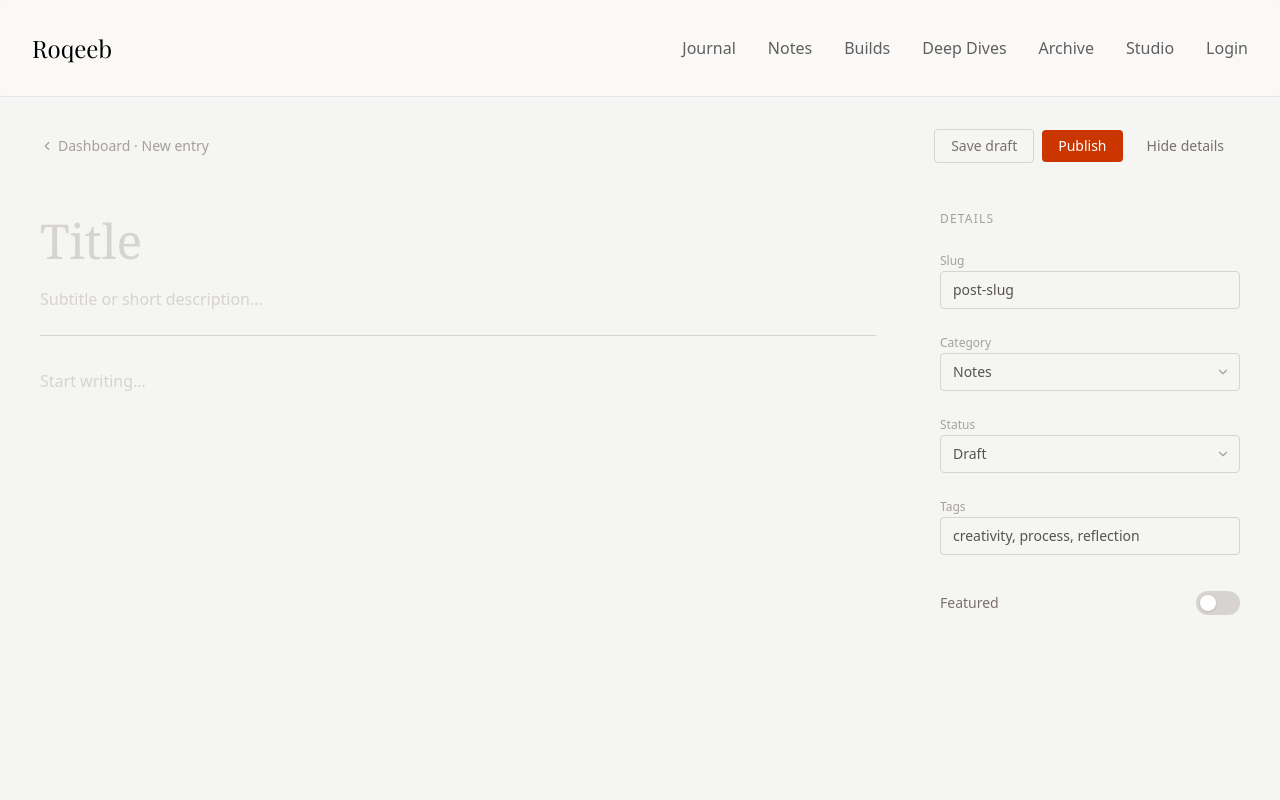
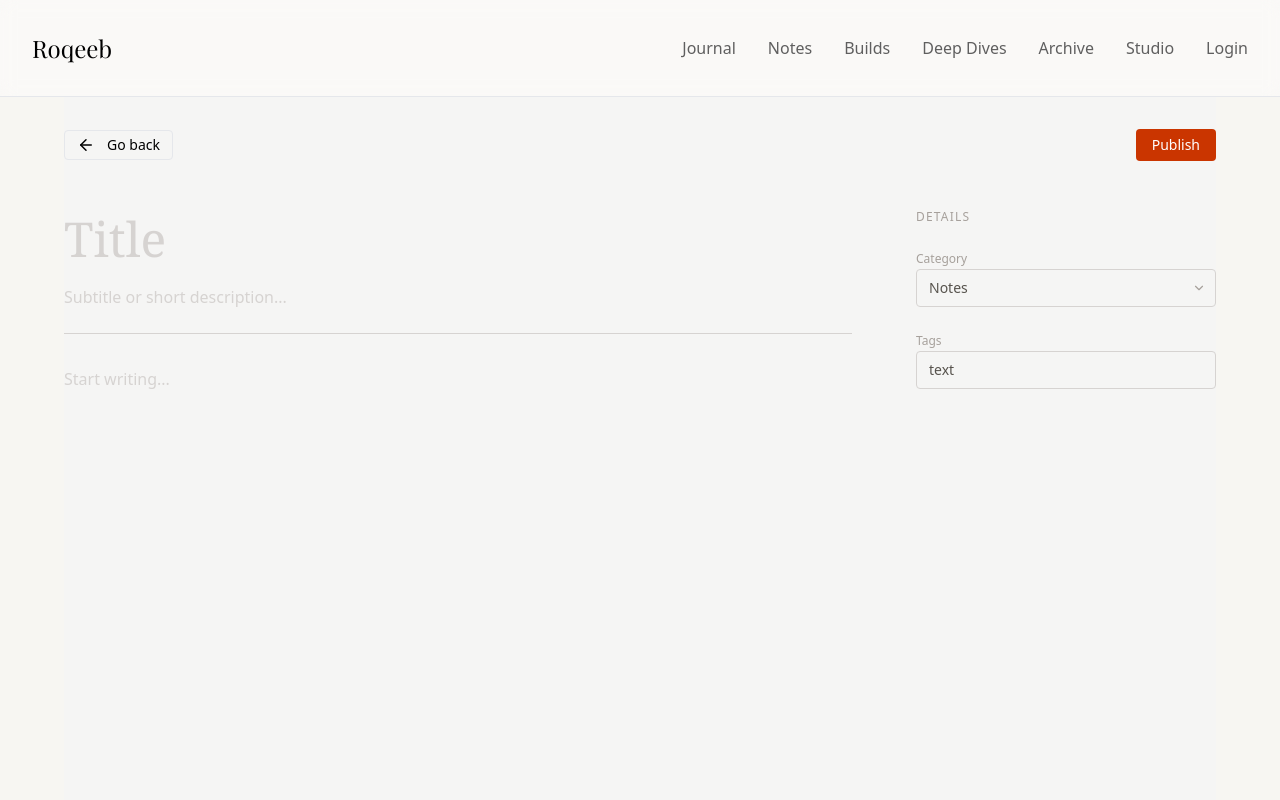
Before and after one commit to Roqeeb-dev/digital-journal, a Next.js app: page /dashboard/new in a window 1280 px wide. Shown: the top 800 px of the page. Built offline with nearby package versions, Linux system fonts and the light colour scheme.

Commit message:
added prelim functionality to the form

```diff
--- /dev/null
+++ b/app/dashboard/new/FormClient.tsx
@@ -0,0 +1,129 @@
+"use client";
+
+import { ChevronDown } from "lucide-react";
+import { useState } from "react";
+import type { Content } from "@/lib/notesData";
+import BackLink from "@/components/BackLink";
+
+export default function FormClient() {
+  const [journalDetails, setJournalDetails] = useState<Content>({
+    id: new Date().getTime(),
+    title: "",
+    content: "",
+    excerpt: "",
+    createdAt: "",
+    category: "note",
+    tags: ["text"],
+  });
+
+  function handleChange(
+    e: React.ChangeEvent<
+      HTMLInputElement | HTMLTextAreaElement | HTMLSelectElement
+    >,
+  ) {
+    const { name, value } = e.target;
+
+    setJournalDetails((prev) => ({
+      ...prev,
+      [name]:
+        name === "tags" ? value.split(",").map((tag) => tag.trim()) : value,
+    }));
+  }
+
+  return (
+    <main className="min-h-screen max-w-6xl mx-auto bg-stone-100 px-4 lg:px-0 pt-8 pb-24">
+      {/* Top Bar */}
+      <div className="flex items-center justify-between mb-12">
+        <BackLink />
+        <div className="flex items-center gap-2">
+          <button className="px-4 py-1.5 text-sm rounded bg-orange-700 text-white hover:bg-orange-800 transition">
+            Publish
+          </button>
+        </div>
+      </div>
+
+      {/* Main Workspace */}
+      <section className="grid grid-cols-1 lg:grid-cols-[1fr_300px] gap-16">
+        {/* Writing Area */}
+        <div>
+          <input
+            type="text"
+            name="title"
+            placeholder="Title"
+            value={journalDetails.title}
+            onChange={handleChange}
+            className="w-full bg-transparent text-5xl font-serif text-stone-700 placeholder:text-stone-300 focus:outline-none leading-tight"
+          />
+          <input
+            type="text"
+            name="excerpt"
+            placeholder="Subtitle or short description..."
+            value={journalDetails.excerpt}
+            onChange={handleChange}
+            className="w-full bg-transparent mt-4 text-base text-stone-400 placeholder:text-stone-300 focus:outline-none"
+          />
+          <div className="border-b border-stone-300 mt-6 mb-8" />
+          <textarea
+            placeholder="Start writing..."
+            name="content"
+            value={journalDetails.content}
+            onChange={handleChange}
+            className="w-full min-h-[60vh] bg-transparent resize-none text-base leading-relaxed text-stone-600 placeholder:text-stone-300 focus:outline-none"
+          />
+        </div>
+
+        {/* Details Panel */}
+        <aside className="space-y-5">
+          <h3 className="text-xs uppercase tracking-widest text-stone-400 font-medium">
+            Details
+          </h3>
+
+          <Field label="Category">
+            <div className="relative">
+              <select
+                name="category"
+                value={journalDetails.category}
+                onChange={handleChange}
+                className="w-full px-3 py-2 text-sm text-stone-600 border border-stone-300 rounded bg-stone-100 focus:outline-none focus:border-stone-400 appearance-none cursor-pointer pr-8"
+              >
+                <option value="note">Notes</option>
+                <option value="build">Builds</option>
+                <option value="deep-dive">Deep Dives</option>
+              </select>
+              <ChevronDown
+                size={14}
+                className="absolute right-2.5 top-1/2 -translate-y-1/2 text-stone-400 pointer-events-none"
+              />
+            </div>
+          </Field>
+
+          <Field label="Tags">
+            <input
+              type="text"
+              name="tags"
+              placeholder="tag1, tag2, tag3"
+              value={journalDetails.tags.join(", ")}
+              onChange={handleChange}
+              className="w-full px-3 py-2 text-sm text-stone-600 border border-stone-300 rounded bg-transparent focus:outline-none focus:border-stone-400 placeholder:text-stone-300"
+            />
+          </Field>
+        </aside>
+      </section>
+    </main>
+  );
+}
+
+function Field({
+  label,
+  children,
+}: {
+  label: string;
+  children: React.ReactNode;
+}) {
+  return (
+    <div className="space-y-1.5">
+      <label className="text-xs text-stone-400">{label}</label>
+      {children}
+    </div>
+  );
+}
--- a/app/dashboard/new/page.tsx
+++ b/app/dashboard/new/page.tsx
@@ -1,5 +1,4 @@
-import Link from "next/link";
-import { ChevronLeft, ChevronDown } from "lucide-react";
+import FormClient from "./FormClient";
 
 export const metadata = {
   title: "New Entry | Dashboard",
@@ -8,122 +7,8 @@ export const metadata = {
 
 export default function Page() {
   return (
-    <main className="min-h-screen bg-stone-100 px-10 pt-8 pb-24">
-      {/* Top Bar */}
-      <div className="flex items-center justify-between mb-12">
-        <Link
-          href="/dashboard"
-          className="flex items-center gap-1 text-sm text-stone-400 hover:text-stone-600 transition"
-        >
-          <ChevronLeft size={14} />
-          <span>Dashboard · New entry</span>
-        </Link>
-        <div className="flex items-center gap-2">
-          <button className="px-4 py-1.5 text-sm rounded border border-stone-300 text-stone-500 bg-transparent hover:bg-stone-200 transition">
-            Save draft
-          </button>
-          <button className="px-4 py-1.5 text-sm rounded bg-orange-700 text-white hover:bg-orange-800 transition">
-            Publish
-          </button>
-          <button className="px-4 py-1.5 text-sm text-stone-500 hover:text-stone-700 transition">
-            Hide details
-          </button>
-        </div>
-      </div>
-
-      {/* Main Workspace */}
-      <section className="grid grid-cols-1 lg:grid-cols-[1fr_300px] gap-16">
-        {/* Writing Area */}
-        <div>
-          <input
-            type="text"
-            placeholder="Title"
-            className="w-full bg-transparent text-5xl font-serif text-stone-700 placeholder:text-stone-300 focus:outline-none leading-tight"
-          />
-          <input
-            type="text"
-            placeholder="Subtitle or short description..."
-            className="w-full bg-transparent mt-4 text-base text-stone-400 placeholder:text-stone-300 focus:outline-none"
-          />
-          <div className="border-b border-stone-300 mt-6 mb-8" />
-          <textarea
-            placeholder="Start writing..."
-            className="w-full min-h-[60vh] bg-transparent resize-none text-base leading-relaxed text-stone-600 placeholder:text-stone-300 focus:outline-none"
-          />
-        </div>
-
-        {/* Details Panel */}
-        <aside className="space-y-5">
-          <h3 className="text-xs uppercase tracking-widest text-stone-400 font-medium">
-            Details
-          </h3>
-
-          <Field label="Slug">
-            <input
-              type="text"
-              defaultValue="post-slug"
-              className="w-full px-3 py-2 text-sm text-stone-600 border border-stone-300 rounded bg-transparent focus:outline-none focus:border-stone-400"
-            />
-          </Field>
-
-          <Field label="Category">
-            <div className="relative">
-              <select className="w-full px-3 py-2 text-sm text-stone-600 border border-stone-300 rounded bg-stone-100 focus:outline-none focus:border-stone-400 appearance-none cursor-pointer pr-8">
-                <option>Notes</option>
-                <option>Builds</option>
-                <option>Deep Dives</option>
-              </select>
-              <ChevronDown
-                size={14}
-                className="absolute right-2.5 top-1/2 -translate-y-1/2 text-stone-400 pointer-events-none"
-              />
-            </div>
-          </Field>
-
-          <Field label="Status">
-            <div className="relative">
-              <select className="w-full px-3 py-2 text-sm text-stone-600 border border-stone-300 rounded bg-stone-100 focus:outline-none focus:border-stone-400 appearance-none cursor-pointer pr-8">
-                <option>Draft</option>
-                <option>Published</option>
-              </select>
-              <ChevronDown
-                size={14}
-                className="absolute right-2.5 top-1/2 -translate-y-1/2 text-stone-400 pointer-events-none"
-              />
-            </div>
-          </Field>
-
-          <Field label="Tags">
-            <input
-              type="text"
-              defaultValue="creativity, process, reflection"
-              className="w-full px-3 py-2 text-sm text-stone-600 border border-stone-300 rounded bg-transparent focus:outline-none focus:border-stone-400 placeholder:text-stone-300"
-            />
-          </Field>
-
-          <div className="flex items-center justify-between pt-4">
-            <span className="text-sm text-stone-500">Featured</span>
-            <div className="h-6 w-11 rounded-full bg-stone-300 relative cursor-pointer">
-              <div className="absolute top-1 left-1 h-4 w-4 bg-white rounded-full shadow-sm" />
-            </div>
-          </div>
-        </aside>
-      </section>
+    <main>
+      <FormClient />
     </main>
   );
 }
-
-function Field({
-  label,
-  children,
-}: {
-  label: string;
-  children: React.ReactNode;
-}) {
-  return (
-    <div className="space-y-1.5">
-      <label className="text-xs text-stone-400">{label}</label>
-      {children}
-    </div>
-  );
-}
--- a/components/Navbar.tsx
+++ b/components/Navbar.tsx
@@ -30,7 +30,7 @@ export default function Navbar() {
   }
 
   return (
-    <header className="relative px-4 md:px-8 backdrop-blur sticky top-0 py-4 md:py-8 flex items-center justify-between border-b border-gray-200">
+    <header className="relative px-4 md:px-8 max-w-7xl mx-auto backdrop-blur sticky top-0 py-4 md:py-8 flex items-center justify-between border-b border-gray-200">
       <Logo />
 
       <nav className="hidden md:flex items-center gap-8">
--- a/components/SectionHeading.tsx
+++ b/components/SectionHeading.tsx
@@ -4,5 +4,9 @@ import { Playfair_Display } from "next/font/google";
 const playfair = Playfair_Display({ subsets: ["latin"], weight: "400" });
 
 export default function SectionHeading({ text }: { text: string }) {
-  return <h1 className={`${playfair.className} text-3xl my-4`}>{text}</h1>;
+  return (
+    <h1 className={`${playfair.className} text-2xl md:text-3xl my-4`}>
+      {text}
+    </h1>
+  );
 }
--- a/package.json
+++ b/package.json
@@ -12,7 +12,8 @@
     "lucide-react": "^0.574.0",
     "next": "16.1.6",
     "react": "19.2.3",
-    "react-dom": "19.2.3"
+    "react-dom": "19.2.3",
+    "zustand": "^5.0.11"
   },
   "devDependencies": {
     "@tailwindcss/postcss": "^4",
```
Also changed, not shown: 1 other file (tests, documents, lock files or other folders).
